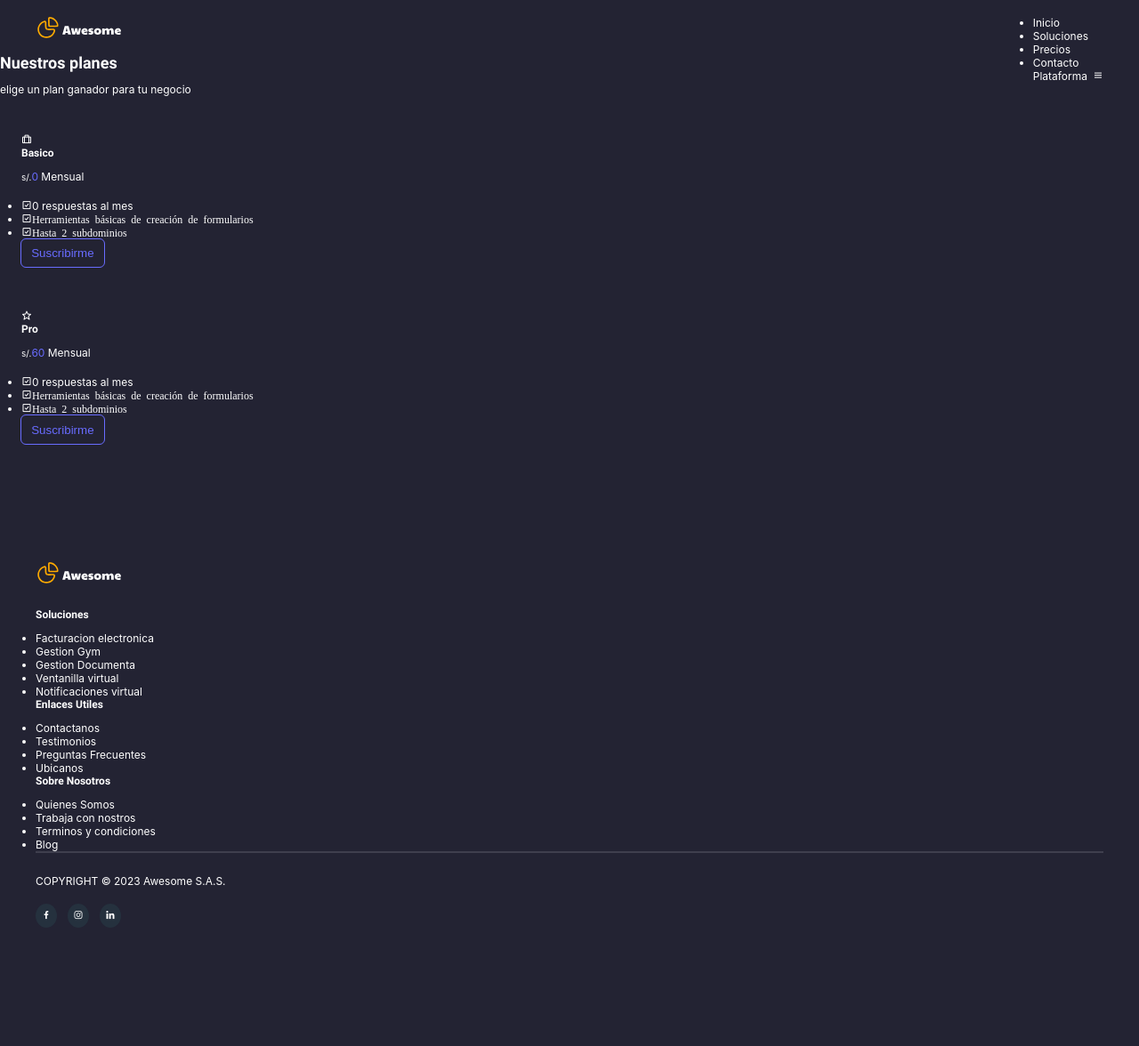
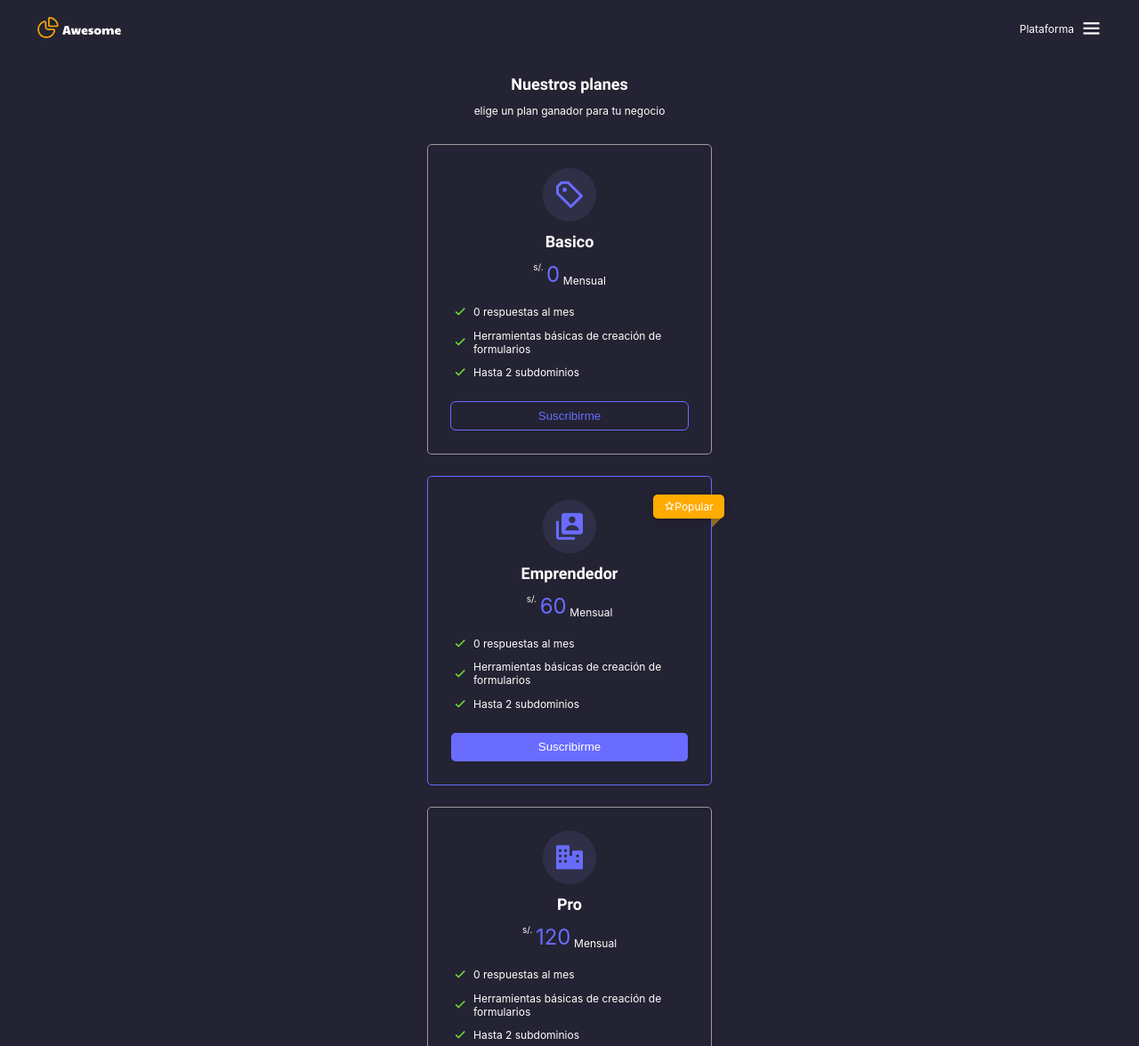
Before and after one commit to Ivanproyectos/desarrollo-web-coder, a plain HTML site: page pages/planes.htm in a window 1280 px wide. Shown: the top 1176 px of the page at 89% size. Before the commit the page ends 1079 px from the top, so only its background shows below. Drawn offline with Linux system fonts and the light colour scheme; a web font is replaced by a local one.

Commit message:
pagina de planes lista

```diff
--- a/pages/planes.htm
+++ b/pages/planes.htm
@@ -14,69 +14,125 @@
             <figure class="header__logo">
                 <img src="../assets/img/Logo.svg">
             </figure>
-            <div class="header__contenedor-navbar">
-                <nav>
+            <div class="header__navbar">
+                <nav class="nav">
                     <ul>
-                        <li>Inicio</li>
-                        <li>Soluciones</li>
-                        <li>Precios</li>
-                        <li>Contacto</li>
+                        <li><a>Inicio</a></li>
+                        <li><a>Soluciones</a></li>
+                        <li><a>Precios</a></li>
+                        <li><a>Contacto</a></li>
                     </ul>
                 </nav>
                 <div class="header__ingreso">
                     <a href="#">Plataforma</a>
                     <button class="btn btn-danger">Comienza Gratis</button>
                     <div class="header__btn-menu">
-                        <i class='bx bx-menu'></i>
+                        <i class='bx-md bx bx-menu'></i>
                     </div>
                 </div>
             </div>
         </div>
     </header>
     <main>
-        <section>
-           <h1>Nuestros planes </h1>
-           <p>elige un plan ganador para tu negocio</p>
-           <div class="plan__contenedor">
-                <article class="card">
+        <section class="wrapper">
+            <h1 class="text-center">Nuestros planes </h1>
+            <p class="text-center">elige un plan ganador para tu negocio</p>
+            <div class="plan__contenedor">
+                <article class="card plan__tipo">
                     <div class="card-body">
                         <div class="plan__icon">
-                            <span><i class='bx bx-briefcase-alt'></i></span>
+                            <span>
+                                <i class='bx bx-purchase-tag-alt bx-lg'></i>
+                            </span>
                         </div>
-                        <h4>Basico</h4>
-                        <p>
-                            <small>s/.</small><span class="text-primary">0</span> Mensual
+                        <h2 class="text-center">Basico</h2>
+                        <p class="text-center plan__precio-contenedor">
+                            <small>s/.</small><span class="text-primary plan__precio">0</span> Mensual
                         </p>
-                        <ul>
-                            <li><i class='bx bx-check-square'></i>0 respuestas al mes</li>
-                            <li><i class='bx bx-check-square'>Herramientas básicas de creación de formularios</i></li>
-                            <li><i class='bx bx-check-square'>Hasta 2 subdominios</i></li>
+                        <ul class="grupo-lista">
+                            <li class="grupo-lista-elemento">
+                                <i class="bx bx-check bx-sm text-success"></i>
+                                <span> 0 respuestas al mes</span>
+                            </li>
+                            <li class="grupo-lista-elemento">
+                                <i class="bx bx-check bx-sm text-success"></i>
+                                Herramientas básicas de creación de formularios
+                            </li>
+                            <li class="grupo-lista-elemento">
+                                <i class="bx bx-check bx-sm text-success"></i>
+                                Hasta 2 subdominios
+                            </li>
                         </ul>
                         <div class="plan__footer">
                             <button class="btn btn-outline-primary">Suscribirme</button>
                         </div>
                     </div>
                 </article>
-                <article class="card">
+                <article class="card plan__tipo plan__tipo--destacado">
+                    <div class="plan__etiqueta-popular"><i class="bx bx-star"></i>Popular</div>
                     <div class="card-body">
                         <div class="plan__icon">
-                            <span><i class='bx bx-star'></i></span>
+                            <span>
+                                <i class='bx bxs-user-account bx-lg'></i>
+                                </i></span>
                         </div>
-                        <h4>Pro</h4>
-                        <p>
-                            <small>s/.</small><span class="text-primary">60</span> Mensual
+                        <h2 class="text-center">Emprendedor</h2>
+                        <p class="text-center plan__precio-contenedor">
+                            <small>s/.</small><span class="text-primary plan__precio">60</span> Mensual
                         </p>
-                        <ul>
-                            <li><i class='bx bx-check-square'></i>0 respuestas al mes</li>
-                            <li><i class='bx bx-check-square'>Herramientas básicas de creación de formularios</i></li>
-                            <li><i class='bx bx-check-square'>Hasta 2 subdominios</i></li>
+
+                        <ul class="grupo-lista">
+                            <li class="grupo-lista-elemento">
+                                <i class="bx bx-check bx-sm text-success"></i>
+                                <span> 0 respuestas al mes</span>
+                            </li>
+                            <li class="grupo-lista-elemento">
+                                <i class="bx bx-check bx-sm text-success"></i>
+                                Herramientas básicas de creación de formularios
+                            </li>
+                            <li class="grupo-lista-elemento">
+                                <i class="bx bx-check bx-sm text-success"></i>
+                                Hasta 2 subdominios
+                            </li>
                         </ul>
+                        <div class="plan__footer">
+                            <button class="btn btn-primary">Suscribirme</button>
+                        </div>
+                    </div>
+                </article>
+                <article class="card plan__tipo">
+                    <div class="card-body">
+                        <div class="plan__icon">
+                            <span>
+                                <i class='bx bxs-business bx-lg'></i>
+                            </span>
+                        </div>
+                        <h2 class="text-center">Pro</h2>
+                        <p class="text-center plan__precio-contenedor">
+                            <small>s/.</small><span class="text-primary  plan__precio">120</span> Mensual
+                        </p>
+
+                        <ul class="grupo-lista">
+                            <li class="grupo-lista-elemento">
+                                <i class="bx bx-check bx-sm text-success"></i>
+                                <span> 0 respuestas al mes</span>
+                            </li>
+                            <li class="grupo-lista-elemento">
+                                <i class="bx bx-check bx-sm text-success"></i>
+                                Herramientas básicas de creación de formularios
+                            </li>
+                            <li class="grupo-lista-elemento">
+                                <i class="bx bx-check bx-sm text-success"></i>
+                                Hasta 2 subdominios
+                            </li>
+                        </ul>
+
                         <div class="plan__footer">
                             <button class="btn btn-outline-primary">Suscribirme</button>
                         </div>
                     </div>
                 </article>
-           </div>
+            </div>
         </section>
     </main>
     <footer class="footer">
@@ -86,43 +142,43 @@
                     <img src="../assets/img/Logo.svg">
                 </figure>
                 <div class="footer__enlace-contenedor">
-                    <h4>Soluciones</h4>
-                    <ul>
-                        <li>Facturacion electronica</li>
-                        <li>Gestion Gym</li>
-                        <li>Gestion Documenta</li>
-                        <li>Ventanilla virtual</li>
-                        <li>Notificaciones virtual</li>
+                    <h3 class="text-primary">Soluciones</h3>
+                    <ul class="grupo-lista">
+                        <li class="grupo-lista-elemento">Facturacion electronica</li>
+                        <li class="grupo-lista-elemento">Gestion Gym</li>
+                        <li class="grupo-lista-elemento">Gestion Documenta</li>
+                        <li class="grupo-lista-elemento">Ventanilla virtual</li>
+                        <li class="grupo-lista-elemento">Notificaciones virtual</li>
                     </ul>
                 </div>
                 <div class="footer__enlace-contenedor">
-                    <h4>Enlaces Utiles</h4>
-                    <ul>
-                        <li>Contactanos</li>
-                        <li>Testimonios</li>
-                        <li>Preguntas Frecuentes</li>
-                        <li>Ubicanos</li>
+                    <h3 class="text-primary">Enlaces Utiles</h3>
+                    <ul class="grupo-lista">
+                        <li class="grupo-lista-elemento">Contactanos</li>
+                        <li class="grupo-lista-elemento">Testimonios</li>
+                        <li class="grupo-lista-elemento">Preguntas Frecuentes</li>
+                        <li class="grupo-lista-elemento">Ubicanos</li>
                     </ul>
                 </div>
                 <div class="footer__enlace-contenedor">
-                    <h4>Sobre Nosotros</h4>
-                    <ul>
-                        <li>Quienes Somos</li>
-                        <li>Trabaja con nostros</li>
-                        <li>Terminos y condiciones</li>
-                        <li>Blog</li>
+                    <h3 class="text-primary">Sobre Nosotros</h3>
+                    <ul class="grupo-lista">
+                        <li class="grupo-lista-elemento">Quienes Somos</li>
+                        <li class="grupo-lista-elemento">Trabaja con nostros</li>
+                        <li class="grupo-lista-elemento">Terminos y condiciones</li>
+                        <li class="grupo-lista-elemento">Blog</li>
                     </ul>
                 </div>
             </div>
             <hr />
             <div class="footer__copyright">
                 <div class="footer__copyright-texto">
-                    <p>COPYRIGHT © 2023 Awesome S.A.S.</p>
+                    <p>COPYRIGHT © 2024 Awesome S.A.C.</p>
                 </div>
                 <div class="footer__copyright-redes">
-                    <div class="footer__red-social"><i class='bx bxl-facebook'></i></div>
-                    <div class="footer__red-social"><i class='bx bxl-instagram'></i></div>
-                    <div class="footer__red-social"><i class='bx bxl-linkedin'></i></div>
+                    <div class="footer__red-social"><i class='bx bxl-facebook bx-sm'></i></div>
+                    <div class="footer__red-social"><i class='bx bxl-instagram bx-sm'></i></div>
+                    <div class="footer__red-social"><i class='bx bxl-linkedin bx-sm'></i></div>
                 </div>
             </div>
         </div>
--- a/styles/aplicaciones.css
+++ b/styles/aplicaciones.css
@@ -32,7 +32,7 @@ h1{
 }
 .aplicaciones__btn-filtro{
     background-color: #2C2C3F;
-    border: 1px solid #8f8f8f;
+    border: 1px solid #9b9a9a;
     color: #fff;
 
 }
--- a/styles/planes.css
+++ b/styles/planes.css
@@ -0,0 +1,84 @@
+main {
+    margin: 2rem 0;
+}
+
+.plan__contenedor {
+    margin: 2.5rem;
+    display: grid;
+    /*grid-template-columns: repeat(1,1fr);*/
+    align-items: center;
+    justify-content: center;
+    gap: 2rem;
+}
+
+.plan__tipo {
+    border: 1px solid #9b9a9a;
+    width: 320px;
+}
+
+.plan__tipo--destacado {
+    border-color: var(--primary-color);
+    position: relative;
+}
+
+.plan__footer {
+    margin-top: 2rem;
+}
+
+.plan__footer button {
+    width: 100%;
+}
+
+.plan__icon {
+    display: flex;
+    justify-content: center;
+    margin-bottom: 1rem;
+}
+
+.plan__icon span {
+    height: 60px;
+    width: 60px;
+    display: flex;
+    align-items: center;
+    justify-content: center;
+    background-color: rgb(160 170 255/0.1);
+    color: var(--primary-color);
+    border-radius: 60%;
+}
+
+.plan__etiqueta-popular {
+    padding: 0.50rem;
+    position: absolute;
+    width: 80px;
+    text-align: center;
+    background-color: var(--warning-color);
+    top: 20px;
+    right: -15px;
+    border-radius: 5px;
+    box-shadow: 0px 2px 10px 1px rgb(0 0 0 /0.2);
+}
+
+.plan__etiqueta-popular::after {
+    content: "";
+    position: absolute;
+    height: 0px;
+    width: 0px;
+    bottom: -10px;
+    right: 4px;
+    border: 40px solid;
+    border-color: #f0a6128f transparent transparent transparent;
+    border-width: 10px 10px 0 0;
+}
+
+.plan__precio{
+ font-size: 2rem;
+}
+.plan__precio-contenedor{
+    display: flex;
+    justify-content: center;
+    align-items: end;
+    gap: 0.3rem;
+}
+.plan__precio-contenedor small{
+    align-self: flex-start;
+}
--- a/styles/styles.css
+++ b/styles/styles.css
@@ -118,7 +118,7 @@ hr{
     border-radius: 5px;
 }
 .card-body{
-    padding: 2rem;
+    padding: 2.2rem;
 
 }
 .badge{
@@ -140,10 +140,10 @@ hr{
  list-style: none;
 }
 .grupo-lista-elemento{
- margin-bottom:  0.5rem;
+ margin-bottom:  0.8rem;
  display: flex;
  flex-direction: row;
- gap: 0.2rem;
+ gap:0.5rem;
  align-items: center;
 }
 .gradient-top{
```
